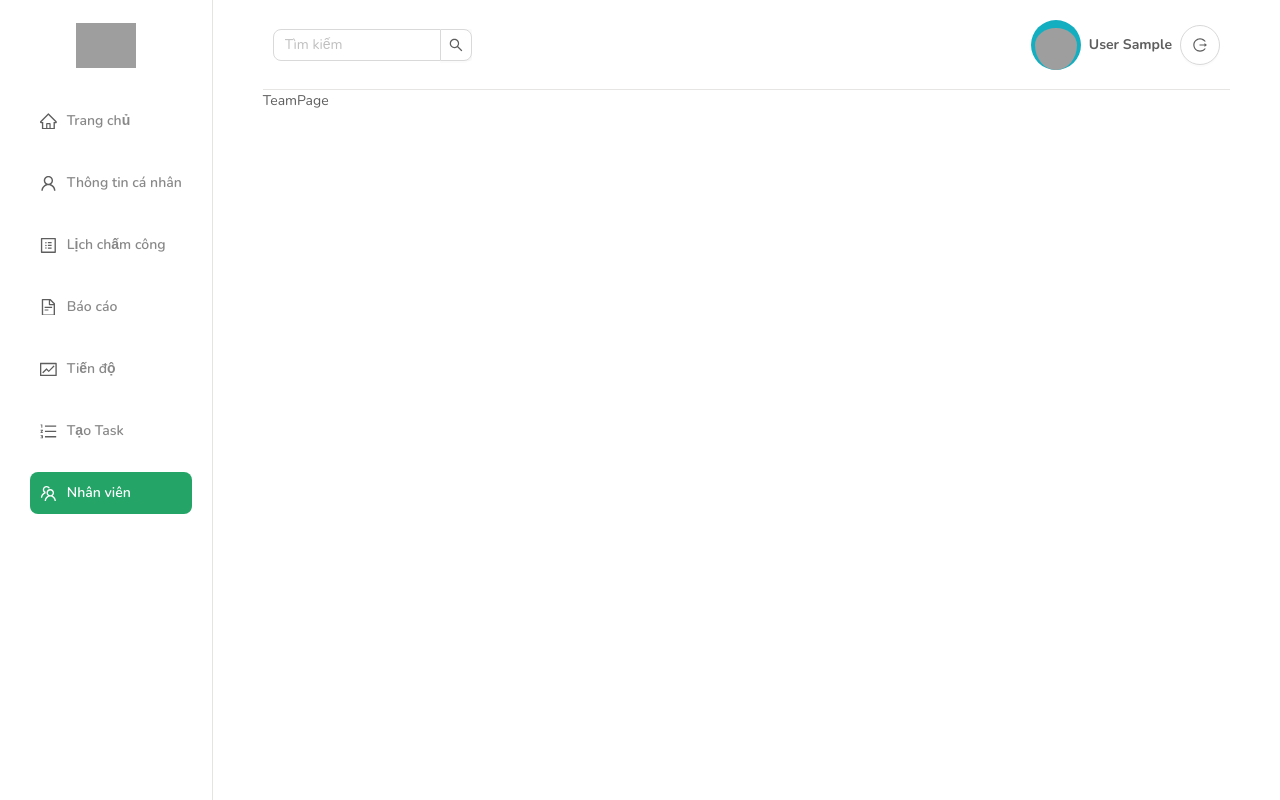
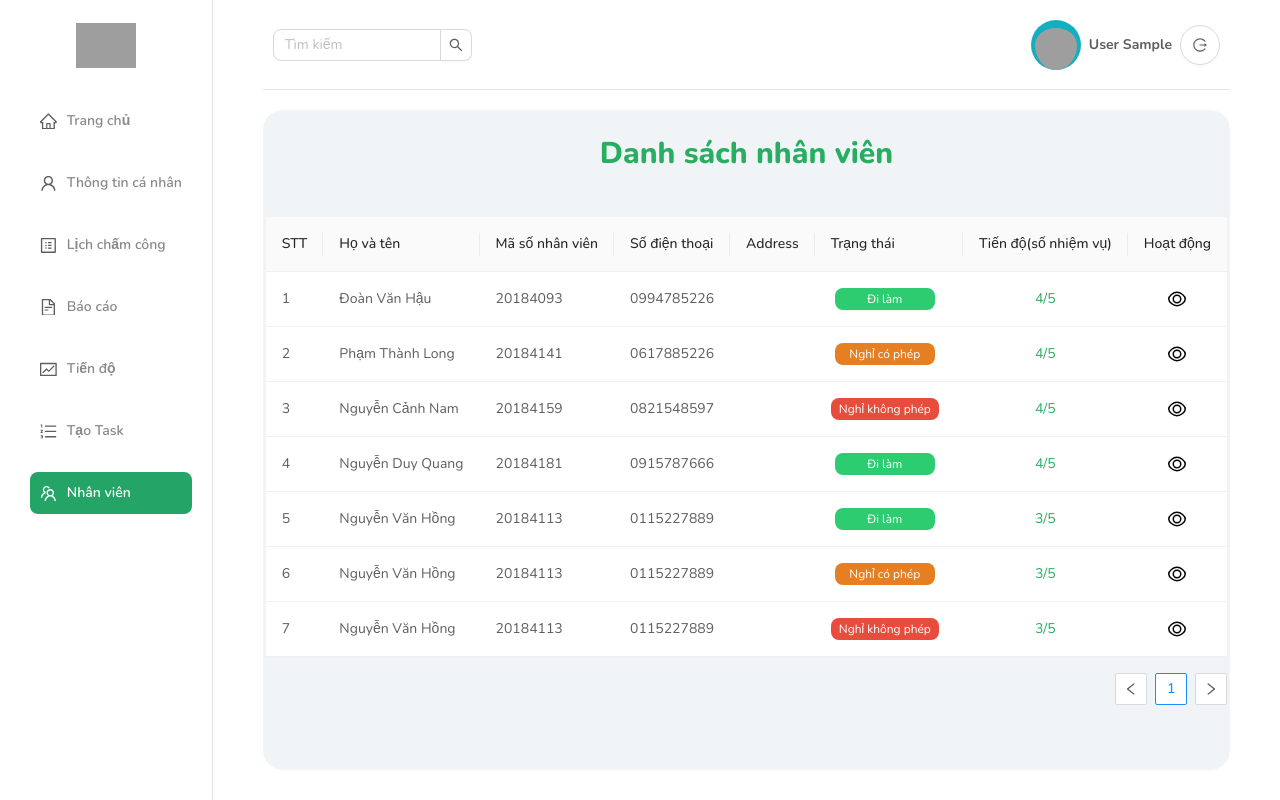
Before and after one commit to H-HauDV/2022_UiAndUx1, a React (Create React App) app in the folder captain-vs-manage-role/: page /nhan-vien in a window 1280 px wide. Built offline with nearby package versions, Linux system fonts and the light colour scheme; sample sign-in values are in the browser's storage; grey boxes are pictures that could not be loaded.

Commit message:
Update trang danh sách nhân viên

```diff
--- a/captain-vs-manage-role/src/pages/ProgressPage.js
+++ /dev/null
@@ -1,5 +0,0 @@
-import React from "react";
-
-export default function ProgressPage() {
-  return <div>ProgressPage</div>;
-}
--- /dev/null
+++ b/captain-vs-manage-role/src/pages/ProgressPage.jsx
@@ -0,0 +1,14 @@
+import React from "react";
+import "../scss/progresspage.scss";
+export default function ProgressPage() {
+  return <div> <div className="progress-page-wrapper">
+  <div className="progress-page-container">
+    <div className="progress-page-upper">
+      <div className="progress-page-title">Tiến độ</div>
+    </div>
+    <div className="progress-page-down">
+
+    </div>
+  </div>
+</div></div>;
+}
--- a/captain-vs-manage-role/src/pages/TeamPage.js
+++ b/captain-vs-manage-role/src/pages/TeamPage.js
@@ -1,5 +1,168 @@
 import React from "react";
+import "../scss/teampage.scss";
+import { GrView } from "react-icons/gr";
+import { Space, Table, Tag } from "antd";
+const columns = [
+  {
+    title: "STT",
+    dataIndex: "stt",
+    key: "stt",
+    render: (text) => <p>{text}</p>,
+  },
+  {
+    title: "Họ và tên",
+    dataIndex: "name",
+    key: "name",
+    render: (text) => <p>{text}</p>,
+  },
+  {
+    title: "Mã số nhân viên",
+    dataIndex: "msnv",
+    key: "msnv",
+    render: (text) => <p>{text}</p>,
+  },
+  {
+    title: "Số điện thoại",
+    dataIndex: "sdt",
+    key: "sdt",
+  },
+  {
+    title: "Address",
+    dataIndex: "address",
+    key: "address",
+  },
+  {
+    title: "Trạng thái",
+    key: "status",
+    dataIndex: "status",
+    render: (_, { status }) => (
+      <>
+        {status.map((tag) => {
+          let color = "#2ecc71";
+          let text = "Đi làm";
+          if (tag === "0") {
+            color = "#e67e22";
+            text = "Nghỉ có phép";
+          } else if (tag === "-1") {
+            color = "#e74c3c";
+            text = "Nghỉ không phép";
+          }
+          return (
+            <div className="tag-container">
+              <Tag color={color} key={tag}>
+                {text}
+              </Tag>
+            </div>
+          );
+        })}
+      </>
+    ),
+  },
+  {
+    title: "Tiến độ(số nhiệm vụ)",
+    dataIndex: "mission",
+    key: "mission",
+    render: (text) => (
+      <div className="mission-wrapper">
+        <div className="mission-text">{text}</div>
+      </div>
+    ),
+  },
+  {
+    title: "Hoạt động",
+    key: "action",
+    render: (_, record) => (
+      <div size="middle">
+        <div className="icon-wrapper">
+          <GrView className="icon" size="18px" />
+        </div>
+      </div>
+    ),
+  },
+];
+const data = [
+  {
+    key: "1",
+    stt: "1",
+    msnv: "20184093",
+    name: "Đoàn Văn Hậu",
+    sdt: "0994785226",
+    mission: "4/5",
+    status: ["1"],
+  },
+  {
+    key: "2",
+    stt: "2",
+    msnv: "20184141",
+    name: "Phạm Thành Long",
+    sdt: "0617885226",
+    mission: "4/5",
+    status: ["0"],
+  },
+  {
+    key: "3",
+    stt: "3",
+    msnv: "20184159",
+    name: "Nguyễn Cảnh Nam",
+    sdt: "0821548597",
+    mission: "4/5",
+    status: ["-1"],
+  },
+  {
+    key: "4",
+    stt: "4",
+    msnv: "20184181",
+    name: "Nguyễn Duy Quang",
+    sdt: "0915787666",
+    mission: "4/5",
+    status: ["1"],
+  },
+  {
+    key: "5",
+    stt: "5",
+    msnv: "20184113",
+    name: "Nguyễn Văn Hồng",
+    sdt: "0115227889",
+    mission: "3/5",
+    status: ["1"],
+  },
+  {
+    key: "6",
+    stt: "6",
+    msnv: "20184113",
+    name: "Nguyễn Văn Hồng",
+    sdt: "0115227889",
+    mission: "3/5",
+    status: ["0"],
+  },
+  {
+    key: "7",
+    stt: "7",
+    msnv: "20184113",
+    name: "Nguyễn Văn Hồng",
+    sdt: "0115227889",
+    mission: "3/5",
+    status: ["-1"],
+  },
+];
 
 export default function TeamPage() {
-  return <div>TeamPage</div>;
+  return (
+    <div>
+      <div className="team-page-wrapper">
+        <div className="team-page-container">
+          <div className="team-page-upper">
+            <div className="team-page-title">Danh sách nhân viên</div>
+          </div>
+          <div className="team-page-down">
+            <Table
+              className="employees-table"
+              columns={columns}
+              dataSource={data}
+            />
+          </div>
+        </div>
+      </div>
+    </div>
+  );
 }
--- /dev/null
+++ b/captain-vs-manage-role/src/scss/progresspage.scss
@@ -0,0 +1,26 @@
+.progress-page-wrapper {
+    min-height: 85vh;
+    display: -ms-flex;
+    display: -webkit-flex;
+    display: flex;
+    .progress-page-container {
+      flex: 1;
+      background-color: #f0f4f6;
+      border-radius: 20px;
+      margin-top: 20px;
+      .progress-page-upper {
+        display: flex;
+        flex-direction: column;
+        .progress-page-title {
+          text-align: center;
+          font-size: 30px;
+          padding: 20px 0px;
+          font-weight: 800;
+          color: #27ae60;
+        }
+      }
+      .progress-page-down {
+
+      }
+    }
+  }
--- /dev/null
+++ b/captain-vs-manage-role/src/scss/teampage.scss
@@ -0,0 +1,59 @@
+.team-page-wrapper {
+  min-height: 85vh;
+  display: -ms-flex;
+  display: -webkit-flex;
+  display: flex;
+  .team-page-container {
+    flex: 1;
+    background-color: #f0f4f6;
+    border-radius: 20px;
+    margin-top: 20px;
+    .team-page-upper {
+      display: flex;
+      flex-direction: column;
+      .team-page-title {
+        text-align: center;
+        font-size: 30px;
+        padding: 20px 0px;
+        font-weight: 800;
+        color: #27ae60;
+      }
+    }
+    .team-page-down {
+      display: flex;
+      align-items: center;
+      justify-content: center;
+      margin-top: 20px;
+      margin-bottom: 20px;
+      .employees-table {
+        .tag-container {
+          display: flex;
+          align-items: center;
+          justify-content: center;
+        }
+        .ant-tag {
+          border-radius: 8px;
+          text-align: center;
+          min-width: 100px;
+        }
+        .icon-wrapper {
+          display: flex;
+          align-items: center;
+          justify-content: center;
+          .icon {
+            color: #3498db;
+            stroke: #3498db;
+          }
+        }
+        .mission-wrapper {
+          display: flex;
+          align-items: center;
+          justify-content: center;
+          .mission-text {
+            color: #27ae60;
+          }
+        }
+      }
+    }
+  }
+}
```
